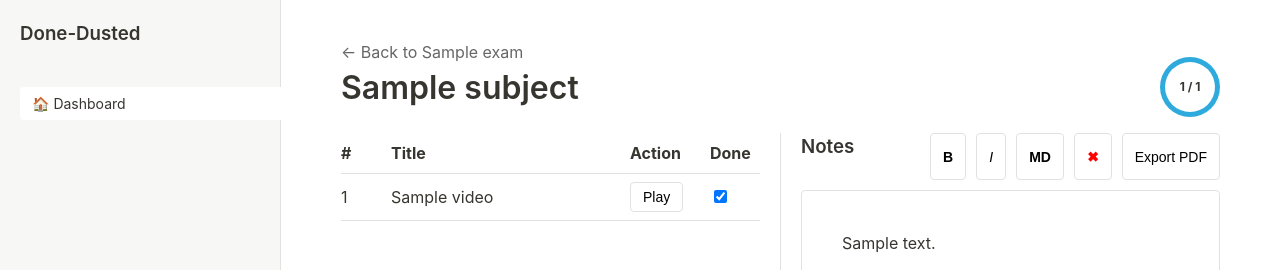
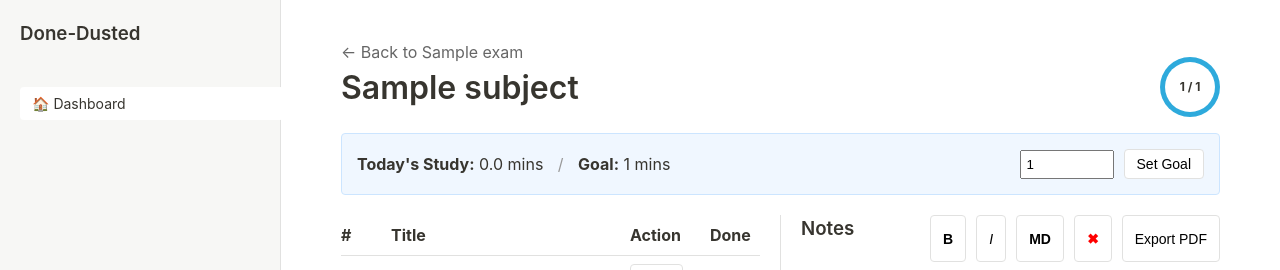
Before and after one commit to priyanshsrivastava749/Done-Dusted, a Django app: page /core/subject/1/ in a window 1280 px wide. Shown: the top 270 px of the page. Run offline with Django 5.2, Linux system fonts and the light colour scheme; a user stored in the database is signed in; data comes from the database, SQL or seed files in the repository; tables that the repository leaves empty hold one stand-in row (values such as "Sample post").

Commit message:
Add video duration tracking, daily goals, and fix template errors

```diff
--- a/core/models.py
+++ b/core/models.py
@@ -20,6 +20,7 @@ class Exam(models.Model):
 class Subject(models.Model):
     name = models.CharField(max_length=100)
     exam = models.ForeignKey(Exam, on_delete=models.CASCADE, related_name='subjects')
+    daily_goal_minutes = models.PositiveIntegerField(default=0, help_text="Daily study goal in minutes")
 
     def __str__(self):
         return self.name
@@ -31,6 +32,7 @@ class Video(models.Model):
     subject = models.ForeignKey(Subject, on_delete=models.CASCADE, related_name='videos')
     is_watched = models.BooleanField(default=False)
     order = models.PositiveIntegerField(default=0)
+    duration_seconds = models.PositiveIntegerField(default=0)
 
     class Meta:
         ordering = ['order']
@@ -45,3 +47,15 @@ class Note(models.Model):
 
     def __str__(self):
         return f"Notes for {self.subject.name}"
+
+class DailyStudyLog(models.Model):
+    user = models.ForeignKey(User, on_delete=models.CASCADE, related_name='study_logs')
+    subject = models.ForeignKey(Subject, on_delete=models.CASCADE, related_name='study_logs')
+    date = models.DateField(auto_now_add=True)
+    seconds_watched = models.PositiveIntegerField(default=0)
+
+    class Meta:
+        unique_together = ['user', 'subject', 'date']
+
+    def __str__(self):
+        return f"{self.user.username} - {self.subject.name} - {self.date}"
--- a/core/urls.py
+++ b/core/urls.py
@@ -11,6 +11,7 @@ urlpatterns = [
     path('exam/<int:exam_id>/', views.exam_detail, name='exam_detail'),
     path('subject/<int:subject_id>/', views.subject_detail, name='subject_detail'),
     path('subject/<int:subject_id>/add_playlist/', views.add_playlist, name='add_playlist'),
+    path('subject/<int:subject_id>/set_goal/', views.set_daily_goal, name='set_daily_goal'),
     path('video/<int:video_id>/status/', views.update_video_status, name='update_video_status'),
     path('note/<int:note_id>/save/', views.save_note, name='save_note'),
 ]
--- a/core/views.py
+++ b/core/views.py
@@ -3,8 +3,9 @@ from django.contrib.auth import login
 from django.contrib.auth.forms import UserCreationForm
 from django.contrib.auth.decorators import login_required
 from django.http import JsonResponse
+from django.utils import timezone
 from django.views.decorators.http import require_POST
-from .models import Exam, Subject, Video, Note, UserProfile
+from .models import Exam, Subject, Video, Note, UserProfile, DailyStudyLog
 from .utils import fetch_playlist_items
 
 def register(request):
@@ -79,13 +80,20 @@ def subject_detail(request, subject_id):
     completed = videos.filter(is_watched=True).count()
     progress = (completed / total * 360) if total > 0 else 0
 
+    # Daily Progress
+    today = timezone.now().date()
+    daily_log, _ = DailyStudyLog.objects.get_or_create(user=request.user, subject=subject, date=today)
+    today_minutes = round(daily_log.seconds_watched / 60, 1)
+
     return render(request, 'subject_detail.html', {
         'subject': subject,
         'videos': videos,
         'note': note,
         'progress': progress,
         'total': total,
-        'completed': completed
+        'completed': completed,
+        'today_minutes': today_minutes,
+        'daily_goal': subject.daily_goal_minutes
     })
 
 @login_required
@@ -114,7 +122,8 @@ def add_playlist(request, subject_id):
                     title=vid['title'],
                     video_id=vid['video_id'],
                     url=vid['url'],
-                    order=idx
+                    order=idx,
+                    duration_seconds=vid.get('duration', 0)
                 )
     return redirect('subject_detail', subject_id=subject.id)
 
@@ -126,7 +135,28 @@ def update_video_status(request, video_id):
     data = json.loads(request.body)
     video.is_watched = data.get('is_watched', False)
     video.save()
-    return JsonResponse({'status': 'ok'})
+
+    # Update Daily Log
+    today = timezone.now().date()
+    # Ensure log exists for this specific subject
+    daily_log, _ = DailyStudyLog.objects.get_or_create(
+        user=request.user,
+        subject=video.subject,
+        date=today
+    )
+
+    if video.is_watched:
+        daily_log.seconds_watched += video.duration_seconds
+    else:
+        # Prevent negative values if unchecking
+        daily_log.seconds_watched = max(0, daily_log.seconds_watched - video.duration_seconds)
+
+    daily_log.save()
+
+    return JsonResponse({
+        'status': 'ok',
+        'today_minutes': round(daily_log.seconds_watched / 60, 1)
+    })
 
 @require_POST
 @login_required
@@ -137,3 +167,15 @@ def save_note(request, note_id):
     note.content = data.get('content', '')
     note.save()
     return JsonResponse({'status': 'ok'})
+
+@require_POST
+@login_required
+def set_daily_goal(request, subject_id):
+    subject = get_object_or_404(Subject, id=subject_id, exam__user=request.user)
+    try:
+        minutes = int(request.POST.get('minutes', 0))
+        subject.daily_goal_minutes = minutes
+        subject.save()
+    except ValueError:
+        pass
+    return redirect('subject_detail', subject_id=subject.id)
--- a/templates/subject_detail.html
+++ b/templates/subject_detail.html
@@ -78,6 +78,22 @@
     </div>
 </div>
 
+<!-- Daily Goal Section -->
+<div class="card"
+    style="margin-bottom: 20px; padding: 15px; display: flex; justify-content: space-between; align-items: center; background: #f0f7ff; border: 1px solid #cce5ff;">
+    <div>
+        <strong>Today's Study:</strong> <span id="today-minutes">{{ today_minutes }}</span> mins
+        <span style="color: #999; margin: 0 10px;">/</span>
+        <strong>Goal:</strong> {{ daily_goal }} mins
+    </div>
+    <form action="{% url 'set_daily_goal' subject.id %}" method="post"
+        style="display: flex; gap: 10px; align-items: center;">
+        {% csrf_token %}
+        <input type="number" name="minutes" value="{{ daily_goal }}" style="width: 80px; padding: 5px;" min="0">
+        <button type="submit" class="btn btn-sm">Set Goal</button>
+    </form>
+</div>
+
 <!-- Add Playlist Section -->
 {% if videos.count == 0 %}
 <div class="card" style="margin-bottom: 20px; background: #fff8c4;">
@@ -94,6 +110,7 @@
     <!-- Left: Video Player & List -->
     <div class="video-section">
         <div id="video-player-container" style="margin-bottom: 20px; display: none;">
+            <h4 id="playing-info" style="margin-bottom: 10px; color: #d9534f;">Playing: -</h4>
             <iframe id="main-player" width="100%" height="315" src="" title="YouTube video player" frameborder="0"
                 allow="accelerometer; autoplay; clipboard-write; encrypted-media; gyroscope; picture-in-picture"
                 allowfullscreen></iframe>
@@ -115,7 +132,7 @@
                     <td>{{ video.title }}</td>
                     <td>
                         <button type="button" class="btn"
-                            onclick="playVideo('{{ video.video_id }}'); return false;">Play</button>
+                            onclick="playVideo('{{ video.video_id }}', '{{ forloop.counter }}'); return false;">Play</button>
                     </td>
                     <td>
                         <input type="checkbox" onchange="toggleWatched('{{ video.id }}', this)" {% if video.is_watched %}checked{% endif %}>
@@ -153,17 +170,12 @@
     const noteId = "{{ note.id }}";
 
     // Initial Load
-    // Note: We are now changing strict text content to HTML content storage.
-    // If old notes were plain text, they will render as plain text inside the HTML div, which is fine.
-    // We strictly assume 'note.content' is safe HTML. In production, sanitize this!
-    // Using escapejs to prevent syntax errors from backslashes in LaTeX content
     const initialContent = `{{ note.content|escapejs }}`;
     document.getElementById('editor').innerHTML = initialContent;
 
     // Trigger math render on load
     if (window.MathJax) {
         MathJax.typesetPromise([document.getElementById('editor')]).then(() => {
-            // Remove tabindex from MathJax elements to prevent focus stealing
             document.querySelectorAll('mjx-container').forEach(el => el.removeAttribute('tabindex'));
         });
     }
@@ -173,13 +185,14 @@
         document.getElementById('editor').focus();
     }
 
-    function playVideo(videoId) {
+    function playVideo(videoId, videoNumber) {
         const container = document.getElementById('video-player-container');
         const player = document.getElementById('main-player');
+        const info = document.getElementById('playing-info');
+
         container.style.display = 'block';
-        // Create the iframe with specific attributes to bypass some restrictions
-        // Error 153 often happens on 127.0.0.1; removing the origin param or changing it might help.
-        // Trying with strict origin policy and no-referrer first.
+        info.innerText = `Playing: Video ${videoNumber}`;
+
         player.setAttribute('referrerPolicy', 'strict-origin-when-cross-origin');
         const origin = window.location.origin;
         player.src = `https://www.youtube.com/embed/${videoId}?autoplay=1&origin=${origin}`;
@@ -194,11 +207,16 @@
                 'X-CSRFToken': '{{ csrf_token }}'
             },
             body: JSON.stringify({ is_watched: checkbox.checked })
-        });
+        })
+            .then(response => response.json())
+            .then(data => {
+                if (data.today_minutes !== undefined) {
+                    document.getElementById('today-minutes').innerText = data.today_minutes;
+                }
+            });
     }
 
     function saveNotes() {
-        // Save the innerHTML (rich text)
         const content = document.getElementById('editor').innerHTML;
         fetch(`/core/note/${noteId}/save/`, {
             method: 'POST',
@@ -216,7 +234,6 @@
         var printWindow = window.open('', '', 'height=600,width=800');
         printWindow.document.write('<html><head><title>Notes Export</title>');
         printWindow.document.write('<style>body{font-family:sans-serif; padding: 40px;} img {max-width:100%;}</style>');
-        // Load MathJax for the print window too
         printWindow.document.write('<script id="MathJax-script" async src="https://cdn.jsdelivr.net/npm/mathjax@3/es5/tex-mml-chtml.js"><\/script>');
         printWindow.document.write('</head><body>');
         printWindow.document.write('<h1>{{ subject.name }} Notes</h1>');
@@ -224,7 +241,6 @@
         printWindow.document.write('</body></html>');
         printWindow.document.close();
 
-        // Wait for images and MathJax
         setTimeout(() => {
             printWindow.print();
         }, 1500);
@@ -239,35 +255,26 @@
 
     function addMarkdown() {
         const editor = document.getElementById('editor');
-        // Get text content to treat as markdown
         const text = editor.innerText;
 
-        // Verify if marked is available
         if (typeof marked === 'undefined') {
             alert('Markdown library not loaded. Please refresh the page.');
             return;
         }
 
-        // 1. Protection: Temporarily replace math with placeholders
         const mathBlocks = [];
-
-        // Protect block math $$...$$
-        // We use a safe replacement strategy
         let processedText = text.replace(/\$\$([\s\S]+?)\$\$/g, function (match) {
             mathBlocks.push(match);
             return `MATH_BLOCK_${mathBlocks.length - 1}`;
         });
 
-        // Protect inline math $...$
         processedText = processedText.replace(/\$([^\$\n]+?)\$/g, function (match) {
             mathBlocks.push(match);
             return `MATH_INLINE_${mathBlocks.length - 1}`;
         });
 
-        // 2. Parse Markdown
         let html = marked.parse(processedText);
 
-        // 3. Restoration: Put math back
         html = html.replace(/MATH_BLOCK_(\d+)/g, function (match, id) {
             return mathBlocks[parseInt(id)];
         });
@@ -276,20 +283,15 @@
             return mathBlocks[parseInt(id)];
         });
 
-        // 4. Update Editor
         editor.innerHTML = html;
 
-        // 5. Render Math
         if (window.MathJax) {
             MathJax.typesetPromise([editor]).then(() => {
-                // Remove tabindex from mjx-containers if needed
                 document.querySelectorAll('mjx-container').forEach(el => el.removeAttribute('tabindex'));
             }).catch(err => {
                 console.error('MathJax Error:', err);
             });
         }
     }
-
-
 </script>
 {% endblock %}
```
Also changed, not shown: core/utils.py (+53 -7 lines), core/migrations/0002_subject_daily_goal_minutes_video_duration_seconds_and_more.py (added).
